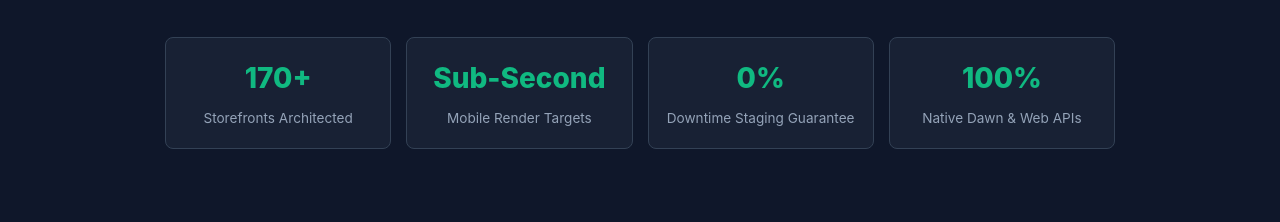
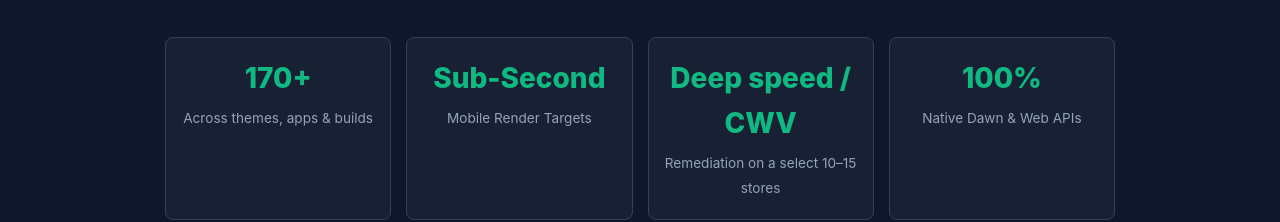
Before and after one commit to Forhad05/Portfolio, a plain HTML site: page index.html in a window 1280 px wide. Shown: the part 595-817 px from the top of the page. Drawn offline with Linux system fonts and the light colour scheme.

Commit message:
Update performance metrics labels in index.html

```diff
--- a/index.html
+++ b/index.html
@@ -97,15 +97,15 @@
       <div class="metrics-bar">
         <div class="metric-item">
           <span class="metric-number">170+</span>
-          <span class="metric-label">Storefronts Architected</span>
+          <span class="metric-label">Across themes, apps & builds</span>
         </div>
         <div class="metric-item">
           <span class="metric-number">Sub-Second</span>
           <span class="metric-label">Mobile Render Targets</span>
         </div>
         <div class="metric-item">
-          <span class="metric-number">0%</span>
-          <span class="metric-label">Downtime Staging Guarantee</span>
+          <span class="metric-number">Deep speed / CWV</span>
+          <span class="metric-label">Remediation on a select 10–15 stores</span>
         </div>
         <div class="metric-item">
           <span class="metric-number">100%</span>
```
